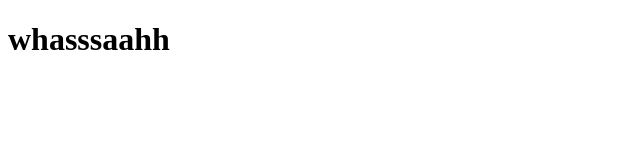
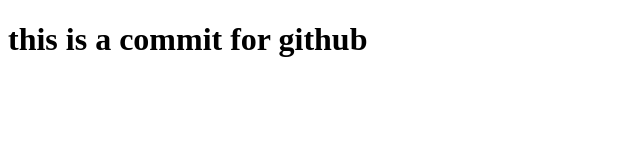
Before and after one commit to CrazyCase2473/html_1, a plain HTML site: page index.html in a window 1280 px wide. Shown: the whole page, without its empty margins (0-640 px from the left). Drawn offline with Linux system fonts and the light colour scheme.

Commit message:
commit test

```diff
--- a/index.html
+++ b/index.html
@@ -6,6 +6,6 @@
     <title>Document</title>
 </head>
 <body>
-    <h1>whasssaahh</h1>
+    <h1>this is a commit for github</h1>
 </body>
 </html>
```
